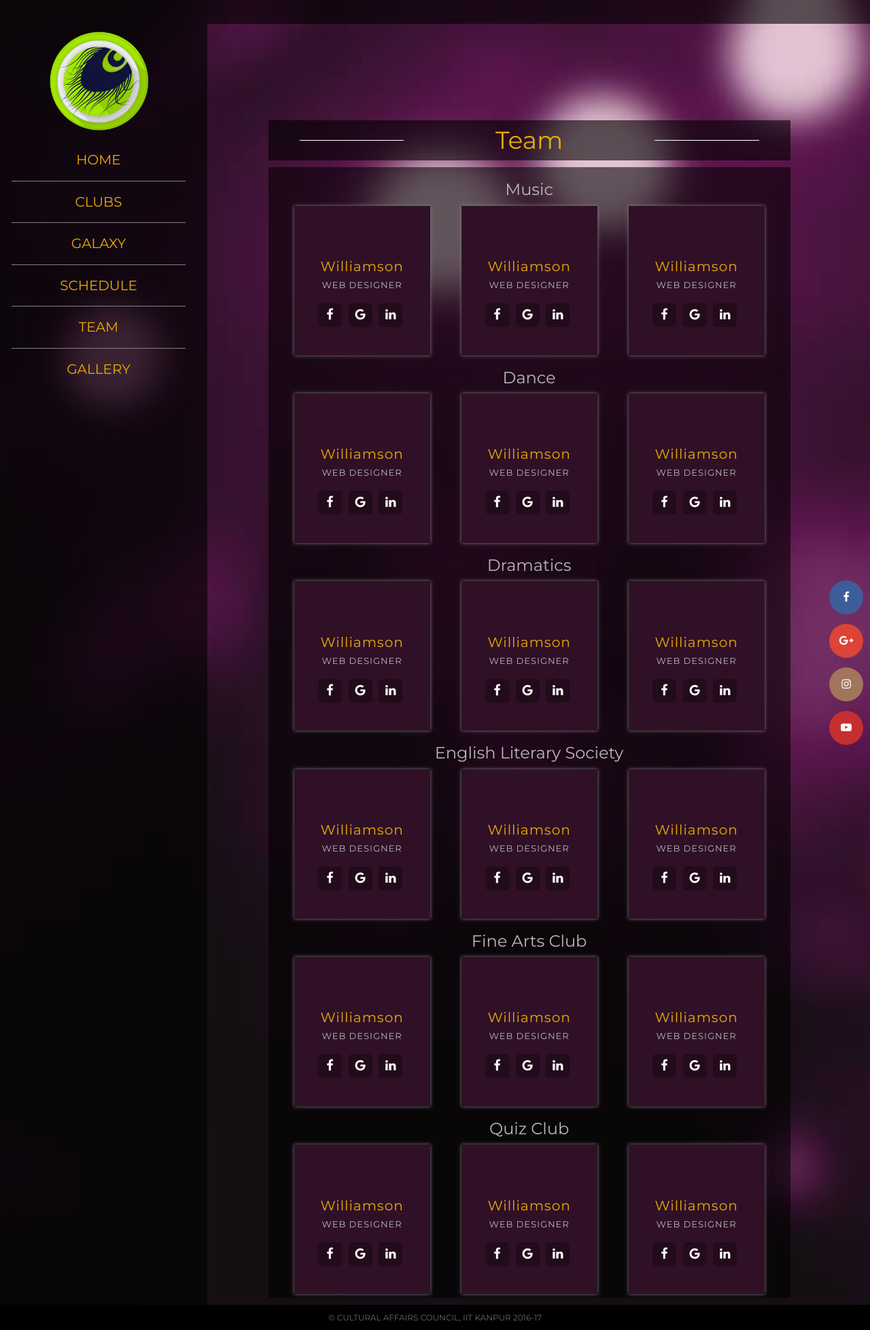
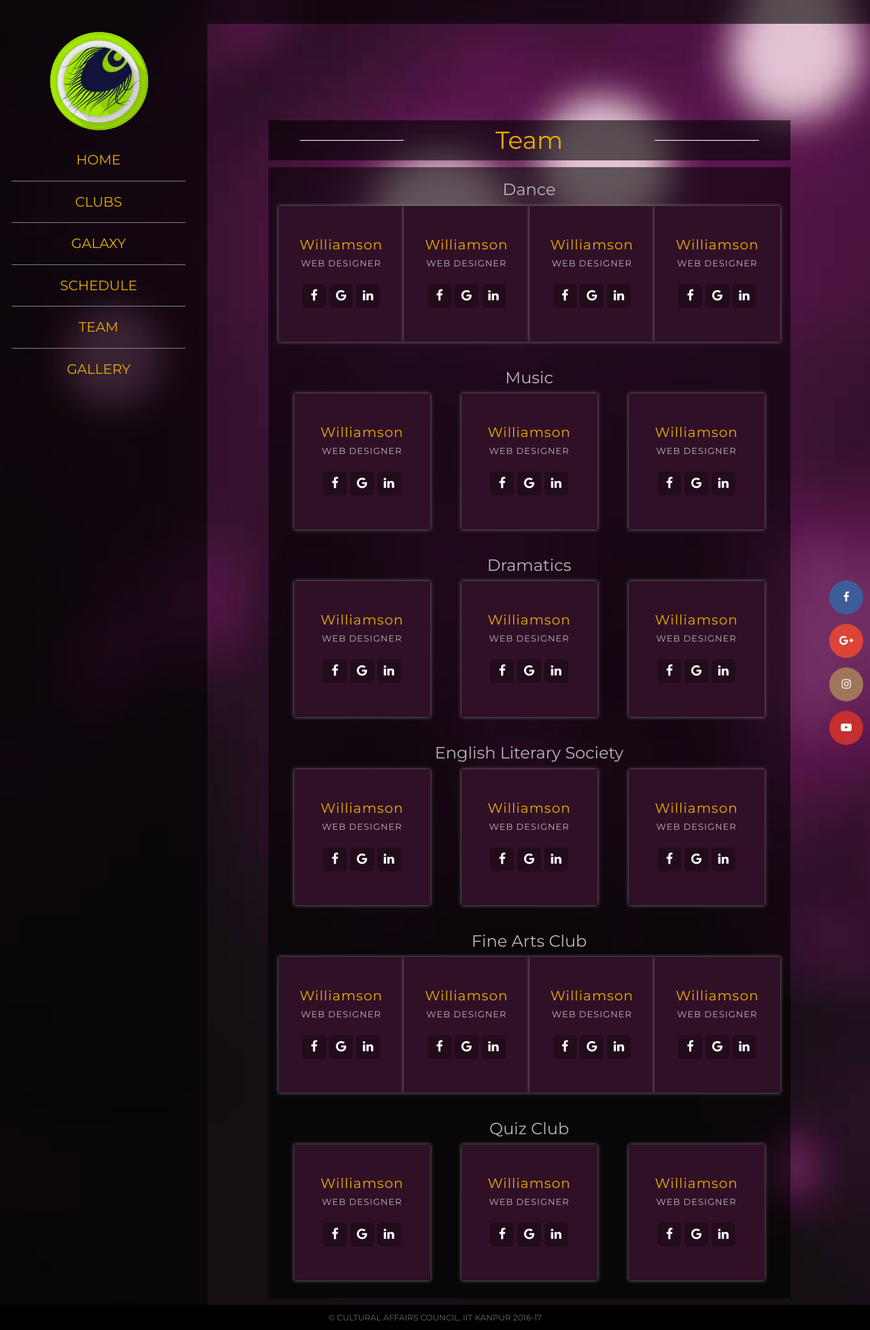
Before and after one commit to shivnshu/CultCouncilIITK, a CodeIgniter app: page /database/index.php/welcome/team in a window 1280 px wide. Shown: the whole page at 68% size. Run offline with CodeIgniter, Linux system fonts and the light colour scheme.

Commit message:
working in team page

```diff
--- a/application/views/team.php
+++ b/application/views/team.php
@@ -13,12 +13,12 @@
   <div class="scrollBar scroll-pane  col-xs-8" id = "scrollbox">
 
       <div class="">
-          <h3> Music </h3>
+          <h3> Dance </h3>
 
           <ul style="" id="core-team">
 
               <li style="">
-                  <div class="our-team" style="width:200px;height:220px;">
+                  <div class="our-team">
                      <div class="team-content">
                          <h3 class="team-prof">
                              Williamson
@@ -34,7 +34,7 @@
               </li>
 
               <li style="">
-                  <div class="our-team" style="width:200px;height:220px;">
+                  <div class="our-team">
                      <div class="team-content">
                          <h3 class="team-prof">
                              Williamson
@@ -50,7 +50,23 @@
               </li>
 
               <li style="">
-                  <div class="our-team" style="width:200px;height:220px;">
+                  <div class="our-team">
+                     <div class="team-content">
+                         <h3 class="team-prof">
+                             Williamson
+                             <small>Web designer</small>
+                         </h3>
+                         <ul class="social-link">
+                             <li><a href="#" class="fa fa-facebook"></a></li>
+                             <li><a href="#" class="fa fa-google"></a></li>
+                             <li><a href="#" class="fa fa-linkedin"></a></li>
+                         </ul>
+                     </div>
+                 </div>
+              </li>
+
+              <li style="">
+                  <div class="our-team">
                      <div class="team-content">
                          <h3 class="team-prof">
                              Williamson
@@ -71,12 +87,12 @@
       </div>
 
       <div class="">
-          <h3> Dance </h3>
+          <h3> Music </h3>
 
           <ul style="" id="core-team">
 
               <li style="">
-                  <div class="our-team" style="width:200px;height:220px;">
+                  <div class="our-team">
                      <div class="team-content">
                          <h3 class="team-prof">
                              Williamson
@@ -92,7 +108,7 @@
               </li>
 
               <li style="">
-                  <div class="our-team" style="width:200px;height:220px;">
+                  <div class="our-team">
                      <div class="team-content">
                          <h3 class="team-prof">
                              Williamson
@@ -108,7 +124,7 @@
               </li>
 
               <li style="">
-                  <div class="our-team" style="width:200px;height:220px;">
+                  <div class="our-team">
                      <div class="team-content">
                          <h3 class="team-prof">
                              Williamson
@@ -134,7 +150,7 @@
           <ul style="" id="core-team">
 
               <li style="">
-                  <div class="our-team" style="width:200px;height:220px;">
+                  <div class="our-team">
                      <div class="team-content">
                          <h3 class="team-prof">
                              Williamson
@@ -150,7 +166,7 @@
               </li>
 
               <li style="">
-                  <div class="our-team" style="width:200px;height:220px;">
+                  <div class="our-team">
                      <div class="team-content">
                          <h3 class="team-prof">
                              Williamson
@@ -166,7 +182,7 @@
               </li>
 
               <li style="">
-                  <div class="our-team" style="width:200px;height:220px;">
+                  <div class="our-team">
                      <div class="team-content">
                          <h3 class="team-prof">
                              Williamson
@@ -192,7 +208,7 @@
           <ul style="" id="core-team">
 
               <li style="">
-                  <div class="our-team" style="width:200px;height:220px;">
+                  <div class="our-team">
                      <div class="team-content">
                          <h3 class="team-prof">
                              Williamson
@@ -208,7 +224,7 @@
               </li>
 
               <li style="">
-                  <div class="our-team" style="width:200px;height:220px;">
+                  <div class="our-team">
                      <div class="team-content">
                          <h3 class="team-prof">
                              Williamson
@@ -224,7 +240,7 @@
               </li>
 
               <li style="">
-                  <div class="our-team" style="width:200px;height:220px;">
+                  <div class="our-team">
                      <div class="team-content">
                          <h3 class="team-prof">
                              Williamson
@@ -249,8 +265,8 @@
 
           <ul style="" id="core-team">
 
-              <li style="">
-                  <div class="our-team" style="width:200px;height:220px;">
+            <li style="">
+                  <div class="our-team">
                      <div class="team-content">
                          <h3 class="team-prof">
                              Williamson
@@ -266,7 +282,7 @@
               </li>
 
               <li style="">
-                  <div class="our-team" style="width:200px;height:220px;">
+                  <div class="our-team">
                      <div class="team-content">
                          <h3 class="team-prof">
                              Williamson
@@ -282,7 +298,23 @@
               </li>
 
               <li style="">
-                  <div class="our-team" style="width:200px;height:220px;">
+                  <div class="our-team">
+                     <div class="team-content">
+                         <h3 class="team-prof">
+                             Williamson
+                             <small>Web designer</small>
+                         </h3>
+                         <ul class="social-link">
+                             <li><a href="#" class="fa fa-facebook"></a></li>
+                             <li><a href="#" class="fa fa-google"></a></li>
+                             <li><a href="#" class="fa fa-linkedin"></a></li>
+                         </ul>
+                     </div>
+                 </div>
+              </li>
+
+              <li style="">
+                  <div class="our-team">
                      <div class="team-content">
                          <h3 class="team-prof">
                              Williamson
@@ -307,7 +339,7 @@
           <ul style="" id="core-team">
 
               <li style="">
-                  <div class="our-team" style="width:200px;height:220px;">
+                  <div class="our-team" >
                      <div class="team-content">
                          <h3 class="team-prof">
                              Williamson
@@ -323,7 +355,7 @@
               </li>
 
               <li style="">
-                  <div class="our-team" style="width:200px;height:220px;">
+                  <div class="our-team">
                      <div class="team-content">
                          <h3 class="team-prof">
                              Williamson
@@ -339,7 +371,7 @@
               </li>
 
               <li style="">
-                  <div class="our-team" style="width:200px;height:220px;">
+                  <div class="our-team">
                      <div class="team-content">
                          <h3 class="team-prof">
                              Williamson
--- a/css/mystyles.css
+++ b/css/mystyles.css
@@ -461,21 +461,24 @@ a{
     overflow: hidden;
     margin: 0;
     box-shadow: 0 0 5px #808080;
+    width:100%;
+    height:200px;
 }
 
-@media screen and (max-width: 1040px) {
+@media screen and (max-width: 1300px) {
     /*.our-team {
-      width: 400px !important;
+      width: 100%;
     }*/
 }
 
 .team-content{
-    width: 200px;
-    height: 220px;
+    width: 100%;
+    height: 200px;
     position: absolute;
     top: 0;
     left: 0;
-    padding: 40px 20px;
+    /*padding: 40px 20px;*/
+    padding: 0;
     background: #301027;
     /*opacity: 0;*/
 }
@@ -500,14 +503,16 @@ a{
     text-transform: uppercase;
 }
 .our-team .social-link{
-    padding: 0;
-    margin: 0;
+    /*padding: 0;
+    margin: 0;*/
     list-style: none;
-    position: relative;
-    top: 13%;
+    position: flex;
+    justify-content: space-around;
+    margin-top: 50px;
+    /*top: 13%;*/
 }
 .our-team .social-link li{
-    margin-right: 5px;
+    /*margin-right: 5px;*/
     display: inline-block;
 }
 .our-team .social-link li a{
```
